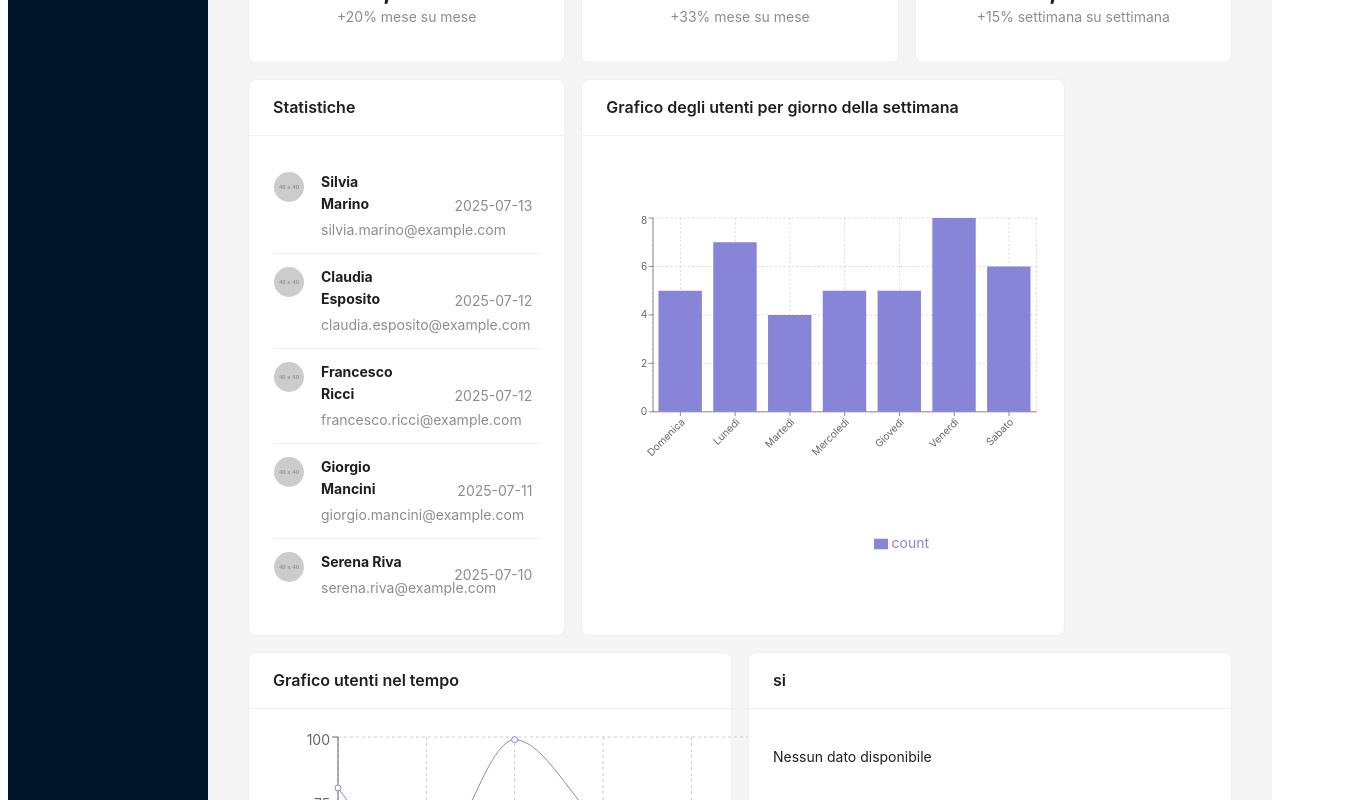
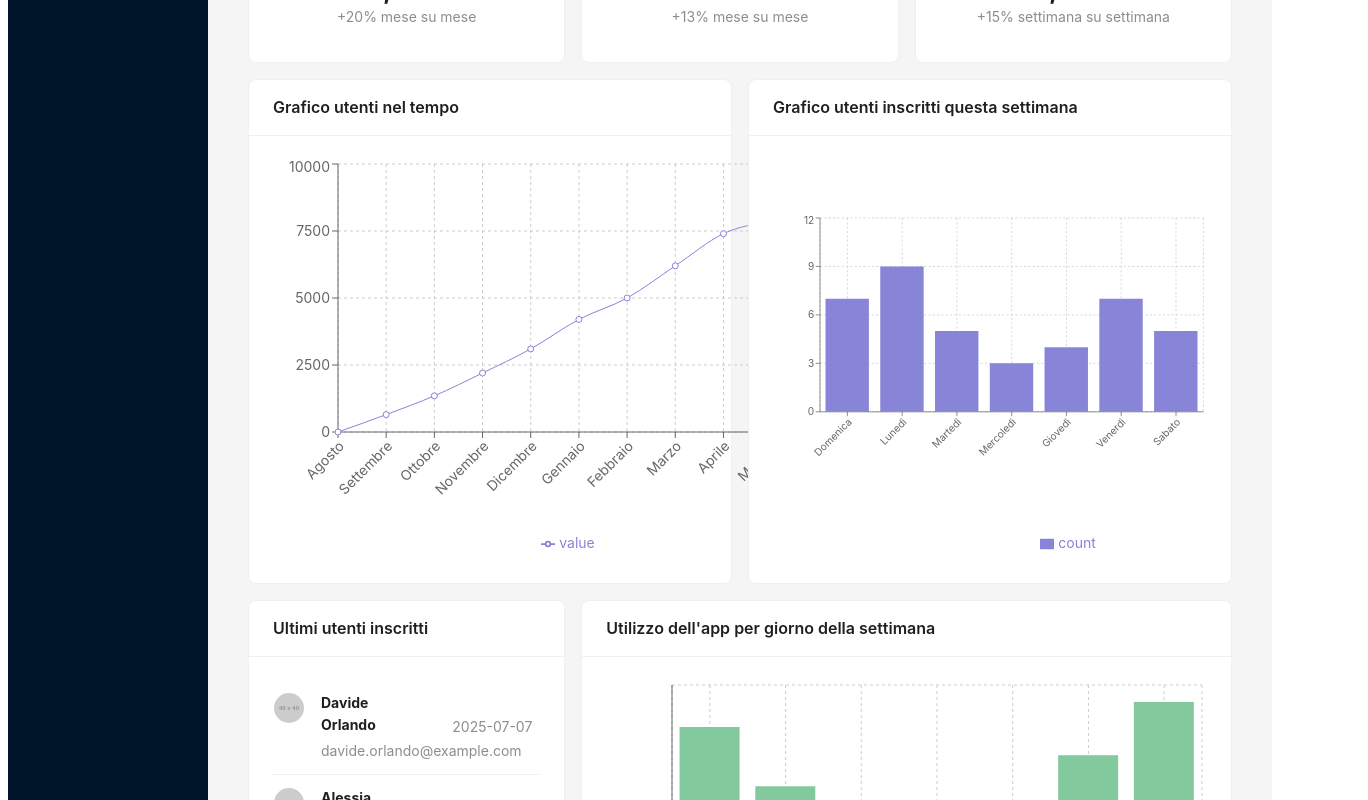
Before and after one commit to Th3os02/ProjectWork, a React (Create React App) app in the folder progettolavoro/: page /users in a window 1280 px wide. Shown: the part 320-1120 px from the top of the page, 1368 px wide, since content can reach past the window. Built offline with nearby package versions, Linux system fonts and the light colour scheme.

Commit message:
finito utenti inizio transazione

```diff
--- a/progettolavoro/src/Routes/Transactions.js
+++ b/progettolavoro/src/Routes/Transactions.js
@@ -1,7 +1,9 @@
 import React, { useEffect, useState } from 'react';
-import { LineChart, Line, XAxis, YAxis, CartesianGrid, Tooltip, Legend } from 'recharts';
 import supabase from '../supabaseClient';
-import { Typography, Card, Row, Col } from 'antd';
+import { Typography, Row, Col } from 'antd';
+import StatCard from '../components/StatCards';
+import TransactionTable from '../components/TransactionTable';
+import LineChartCard from '../components/LineChartCard';
 
 const Transactions = () => {
     const [data, setData] = useState([]);
@@ -22,23 +24,35 @@ const Transactions = () => {
     return (
         <div>
             <Typography.Title level={2}>Transazioni</Typography.Title>
+            <Row justify="center" gutter={16} style={{ marginBottom: '16px' }}>
+                <Col xs={24} sm={12} md={8}>
+                    <StatCard
+                        title="Guadagni"
+                        number="8,345"
+                        percentage="+20% mese su mese"
+                    />
+                </Col>
+                <Col xs={24} sm={12} md={8}>
+                    <StatCard
+                        title="boh"
+                        number=""
+                        percentage="+13% mese su mese"
+                    />
+                </Col>
+                <Col xs={24} sm={12} md={8}>
+                    <StatCard
+                        title="Transazioni"
+                        number=""
+                        percentage="+15% settimana su settimana"
+                    />
+                </Col>
+            </Row>
             <Row gutter={16}>
-                <Col span={12}>
-                    <Card title="Statistiche">
-                        {/* Inserisci qui le statistiche */}
-                    </Card>
+                <Col span={8}>
+                    <TransactionTable />
                 </Col>
-                <Col span={12}>
-                    <Card title="Grafico delle transazioni">
-                        <LineChart width={500} height={300} data={data}>
-                            <CartesianGrid strokeDasharray="3 3" />
-                            <XAxis dataKey="date" />
-                            <YAxis />
-                            <Tooltip />
-                            <Legend />
-                            <Line type="monotone" dataKey="amount" stroke="#8884d8" />
-                        </LineChart>
-                    </Card>
+                <Col span={16}>
+                    <LineChartCard />
                 </Col>
             </Row>
         </div>
@@ -47,6 +61,7 @@ const Transactions = () => {
 
 export default Transactions;
 
+
 /*
 -tabella pagamenti tramite app e non
 -di fianco grafico che mostra quale dei due è più usato
--- a/progettolavoro/src/Routes/Users.js
+++ b/progettolavoro/src/Routes/Users.js
@@ -1,5 +1,5 @@
 import React, { useEffect, useState } from 'react';
-import { BarChart, Bar, XAxis, YAxis, CartesianGrid, Tooltip, Legend, LineChart, Line } from 'recharts';
+import { LineChart, Line, CartesianGrid, XAxis, YAxis, Tooltip, Legend, BarChart, Bar } from 'recharts';
 import { Typography, Card, Row, Col } from 'antd';
 import dayjs from 'dayjs';
 import utentiData from '../dati/utenti.json';
@@ -10,17 +10,32 @@ const Users = () => {
     const [data, setData] = useState([]);
     const [recentUsers, setRecentUsers] = useState([]);
     const [lineChartData, setLineChartData] = useState([]);
+    const [usageData, setUsageData] = useState([]);
 
     useEffect(() => {
         const fetchData = () => {
+            const monthData = [
+                { name: 'Agosto', value: 0 },
+                { name: 'Settembre', value: 650 },
+                { name: 'Ottobre', value: 1350 },
+                { name: 'Novembre', value: 2200 },
+                { name: 'Dicembre', value: 3100 },
+                { name: 'Gennaio', value: 4200 },
+                { name: 'Febbraio', value: 5000 },
+                { name: 'Marzo', value: 6200 },
+                { name: 'Aprile', value: 7400 },
+                { name: 'Maggio', value: 7900 },
+                { name: 'Giugno', value: 8305 },
+                { name: 'Luglio', value: 8345 }
+            ];
+
+            setLineChartData(monthData);
+
             const weekDays = ['Domenica', 'Lunedì', 'Martedì', 'Mercoledì', 'Giovedì', 'Venerdì', 'Sabato'];
-
-            // Inizializza un array di lunghezza 7 per contenere i conteggi per ciascun giorno della settimana
             const dayCounts = [0, 0, 0, 0, 0, 0, 0];
 
             utentiData.forEach(utente => {
                 const dayOfWeek = dayjs(utente.data_di_registrazione).day();
-                // Incrementa il conteggio per il giorno della settimana corrispondente
                 dayCounts[dayOfWeek]++;
             });
 
@@ -34,12 +49,18 @@ const Users = () => {
             const sortedUsers = [...utentiData].sort((a, b) => dayjs(b.data_di_registrazione) - dayjs(a.data_di_registrazione));
             setRecentUsers(sortedUsers.slice(0, 5));
 
-            // Creazione dei dati per il grafico a linea (esempio di dati casuali)
-            const lineData = weekDays.map((day, index) => ({
-                name: day,
-                value: Math.floor(Math.random() * 100) // Valore casuale per scopi di esempio
-            }));
-            setLineChartData(lineData);
+
+            const fixedUsageData = [
+                { name: 'Domenica', count: 6750 },
+                { name: 'Lunedì', count: 4980 },
+                { name: 'Martedì', count: 3780 },
+                { name: 'Mercoledì', count: 3270 },
+                { name: 'Giovedì', count: 4070 },
+                { name: 'Venerdì', count: 5900 },
+                { name: 'Sabato', count: 7495 },
+            ];
+
+            setUsageData(fixedUsageData);
         };
 
         fetchData();
@@ -59,8 +80,8 @@ const Users = () => {
                 <Col xs={24} sm={12} md={8}>
                     <StatCard
                         title="Nuovi utenti (questo mese)"
-                        number="40"
-                        percentage="+33% mese su mese"
+                        number="140"
+                        percentage="+13% mese su mese"
                     />
                 </Col>
                 <Col xs={24} sm={12} md={8}>
@@ -72,13 +93,24 @@ const Users = () => {
                 </Col>
             </Row>
             <Row gutter={16}>
-                <Col span={8}>
-                    <Card title="Statistiche" style={{ height: '100%' }}>
-                        <RecentUsers users={recentUsers} />
+                <Col span={12}>
+                    <Card title="Grafico utenti nel tempo" style={{ height: '100%' }}>
+                        {lineChartData.length > 0 ? (
+                            <LineChart width={600} height={400} data={lineChartData}>
+                                <CartesianGrid strokeDasharray="3 3" />
+                                <XAxis dataKey="name" angle={-45} textAnchor="end" height={100} />
+                                <YAxis />
+                                <Tooltip />
+                                <Legend />
+                                <Line type="monotone" dataKey="value" stroke="#8884d8" />
+                            </LineChart>
+                        ) : (
+                            <p>Nessun dato disponibile</p>
+                        )}
                     </Card>
                 </Col>
                 <Col span={12}>
-                    <Card title="Grafico degli utenti per giorno della settimana" style={{ height: '100%' }}>
+                    <Card title="Grafico utenti inscritti questa settimana" style={{ height: '100%' }}>
                         {data.length > 0 ? (
                             <div style={{ display: 'flex', justifyContent: 'center' }}>
                                 <BarChart width={600} height={400} data={data}>
@@ -97,27 +129,27 @@ const Users = () => {
                 </Col>
             </Row>
             <Row gutter={16} style={{ marginTop: '16px' }}>
-                <Col span={12}>
-                    <Card title="Grafico utenti nel tempo" style={{ height: '100%' }}>
-                        {lineChartData.length > 0 ? (
-                            <LineChart width={600} height={400} data={lineChartData}>
-                                <CartesianGrid strokeDasharray="3 3" />
-                                <XAxis dataKey="name" angle={-45} textAnchor="end" height={100} />
-                                <YAxis />
-                                <Tooltip />
-                                <Legend />
-                                <Line type="monotone" dataKey="value" stroke="#8884d8" />
-                            </LineChart>
+                <Col span={8}>
+                    <Card title="Ultimi utenti inscritti" style={{ height: '100%' }}>
+                        <RecentUsers users={recentUsers} />
+                    </Card>
+                </Col>
+                <Col span={16}>
+                    <Card title="Utilizzo dell'app per giorno della settimana" style={{ height: '100%' }}>
+                        {usageData.length > 0 ? (
+                            <div style={{ display: 'flex', justifyContent: 'center' }}>
+                                <BarChart width={600} height={400} data={usageData}>
+                                    <CartesianGrid strokeDasharray="3 3" />
+                                    <XAxis dataKey="name" angle={-45} textAnchor="end" height={100} />
+                                    <YAxis tick={false}/>
+                                    <Tooltip />
+                                    <Legend />
+                                    <Bar dataKey="count" fill="#82ca9d" />
+                                </BarChart>
+                            </div>
                         ) : (
                             <p>Nessun dato disponibile</p>
                         )}
-                    </Card>
-                </Col>
-                <Col span={12}>
-                    <Card title="si" style={{ height: '100%' }}>
-
-                            <p>Nessun dato disponibile</p>
-
                     </Card>
                 </Col>
             </Row>
--- /dev/null
+++ b/progettolavoro/src/components/LineChartCard.js
@@ -0,0 +1,21 @@
+import React from 'react';
+import { LineChart, Line, XAxis, YAxis, CartesianGrid, Tooltip, Legend } from 'recharts';
+import { Card } from 'antd';
+
+const LineChartCard = ({ data }) => {
+    return (
+        <Card title="Grafico delle transazioni">
+            <LineChart width={500} height={300} data={data}>
+                <CartesianGrid strokeDasharray="3 3" />
+                <XAxis dataKey="date" />
+                <YAxis />
+                <Tooltip />
+                <Legend />
+                <Line type="monotone" dataKey="amount1" stroke="#8884d8" />
+                <Line type="monotone" dataKey="amount2" stroke="#82ca9d" />
+            </LineChart>
+        </Card>
+    );
+};
+
+export default LineChartCard;
--- /dev/null
+++ b/progettolavoro/src/components/TransactionTable.js
@@ -0,0 +1,60 @@
+import React from 'react';
+import { Card } from 'antd';
+
+const TransactionTable = () => {
+    return (
+        <Card title="Statistiche">
+            <div style={{ overflowX: 'auto' }}>
+                <div style={{ marginBottom: '16px', display: 'flex', justifyContent: 'space-between', fontWeight: 'bold' }}>
+                    <div style={{ minWidth: '120px' }}>Fonte</div>
+                    <div style={{ textAlign: 'right', flex: 1, marginLeft: '24px' }}>Sessioni</div>
+                    <div style={{ textAlign: 'right', minWidth: '100px' }}>Prezzo</div>
+                </div>
+                <hr />
+                <div style={{ marginBottom: '16px', display: 'flex', justifyContent: 'space-between' }}>
+                    <div style={{ minWidth: '120px' }}>App</div>
+                    <div style={{ textAlign: 'right', flex: 1, marginLeft: '24px' }}>4321</div>
+                    <div style={{ textAlign: 'right', minWidth: '100px' }}>2,50$</div>
+                </div>
+                <hr />
+                <div style={{ marginBottom: '16px', display: 'flex', justifyContent: 'space-between' }}>
+                    <div style={{ minWidth: '120px' }}>App</div>
+                    <div style={{ textAlign: 'right', flex: 1, marginLeft: '24px' }}>4033</div>
+                    <div style={{ textAlign: 'right', minWidth: '100px' }}>6,00$</div>
+                </div>
+                <hr />
+                <div style={{ marginBottom: '16px', display: 'flex', justifyContent: 'space-between' }}>
+                    <div style={{ minWidth: '120px' }}>App</div>
+                    <div style={{ textAlign: 'right', flex: 1, marginLeft: '24px' }}>3128</div>
+                    <div style={{ textAlign: 'right', minWidth: '100px' }}>1,20$</div>
+                </div>
+                <hr />
+                <div style={{ marginBottom: '16px', display: 'flex', justifyContent: 'space-between' }}>
+                    <div style={{ minWidth: '120px' }}>Street</div>
+                    <div style={{ textAlign: 'right', flex: 1, marginLeft: '24px' }}>2104</div>
+                    <div style={{ textAlign: 'right', minWidth: '100px' }}>2,50$</div>
+                </div>
+                <hr />
+                <div style={{ marginBottom: '16px', display: 'flex', justifyContent: 'space-between' }}>
+                    <div style={{ minWidth: '120px' }}>Street</div>
+                    <div style={{ textAlign: 'right', flex: 1, marginLeft: '24px' }}>2003</div>
+                    <div style={{ textAlign: 'right', minWidth: '100px' }}>3,00$</div>
+                </div>
+                <hr />
+                <div style={{ marginBottom: '16px', display: 'flex', justifyContent: 'space-between' }}>
+                    <div style={{ minWidth: '120px' }}>App</div>
+                    <div style={{ textAlign: 'right', flex: 1, marginLeft: '24px' }}>1894</div>
+                    <div style={{ textAlign: 'right', minWidth: '100px' }}>9,00$</div>
+                </div>
+                <hr />
+                <div style={{ marginBottom: '16px', display: 'flex', justifyContent: 'space-between' }}>
+                    <div style={{ minWidth: '120px' }}>Street</div>
+                    <div style={{ textAlign: 'right', flex: 1, marginLeft: '24px' }}>405</div>
+                    <div style={{ textAlign: 'right', minWidth: '100px' }}>4,33$</div>
+                </div>
+            </div>
+        </Card>
+    );
+};
+
+export default TransactionTable;
--- a/progettolavoro/src/dati/utenti.json
+++ b/progettolavoro/src/dati/utenti.json
@@ -221,62 +221,62 @@
     "nome": "Michela",
     "cognome": "Costantini",
     "email": "michela.costantini@example.com",
-    "data_di_registrazione": "2025-07-08T00:00:00Z"
+    "data_di_registrazione": "2025-07-01T00:00:00Z"
   },
   {
     "id": 33,
     "nome": "Luigi",
     "cognome": "Marchetti",
     "email": "luigi.marchetti@example.com",
-    "data_di_registrazione": "2025-07-08T00:00:00Z"
+    "data_di_registrazione": "2025-07-01T00:00:00Z"
   },
   {
     "id": 34,
     "nome": "Irene",
     "cognome": "Puglisi",
     "email": "irene.puglisi@example.com",
-    "data_di_registrazione": "2025-07-09T00:00:00Z"
+    "data_di_registrazione": "2025-07-01T00:00:00Z"
   },
   {
     "id": 35,
     "nome": "Filippo",
     "cognome": "Valli",
     "email": "filippo.valli@example.com",
-    "data_di_registrazione": "2025-07-09T00:00:00Z"
+    "data_di_registrazione": "2025-07-06T00:00:00Z"
   },
   {
     "id": 36,
     "nome": "Serena",
     "cognome": "Riva",
     "email": "serena.riva@example.com",
-    "data_di_registrazione": "2025-07-10T00:00:00Z"
+    "data_di_registrazione": "2025-07-06T00:00:00Z"
   },
   {
     "id": 37,
     "nome": "Giorgio",
     "cognome": "Mancini",
     "email": "giorgio.mancini@example.com",
-    "data_di_registrazione": "2025-07-11T00:00:00Z"
+    "data_di_registrazione": "2025-07-06T00:00:00Z"
   },
   {
     "id": 38,
     "nome": "Claudia",
     "cognome": "Esposito",
     "email": "claudia.esposito@example.com",
-    "data_di_registrazione": "2025-07-12T00:00:00Z"
+    "data_di_registrazione": "2025-07-07T00:00:00Z"
   },
   {
     "id": 39,
     "nome": "Francesco",
     "cognome": "Ricci",
     "email": "francesco.ricci@example.com",
-    "data_di_registrazione": "2025-07-12T00:00:00Z"
+    "data_di_registrazione": "2025-07-07T00:00:00Z"
   },
   {
     "id": 40,
     "nome": "Silvia",
     "cognome": "Marino",
     "email": "silvia.marino@example.com",
-    "data_di_registrazione": "2025-07-13T00:00:00Z"
+    "data_di_registrazione": "2025-07-05T00:00:00Z"
   }
 ]
```
